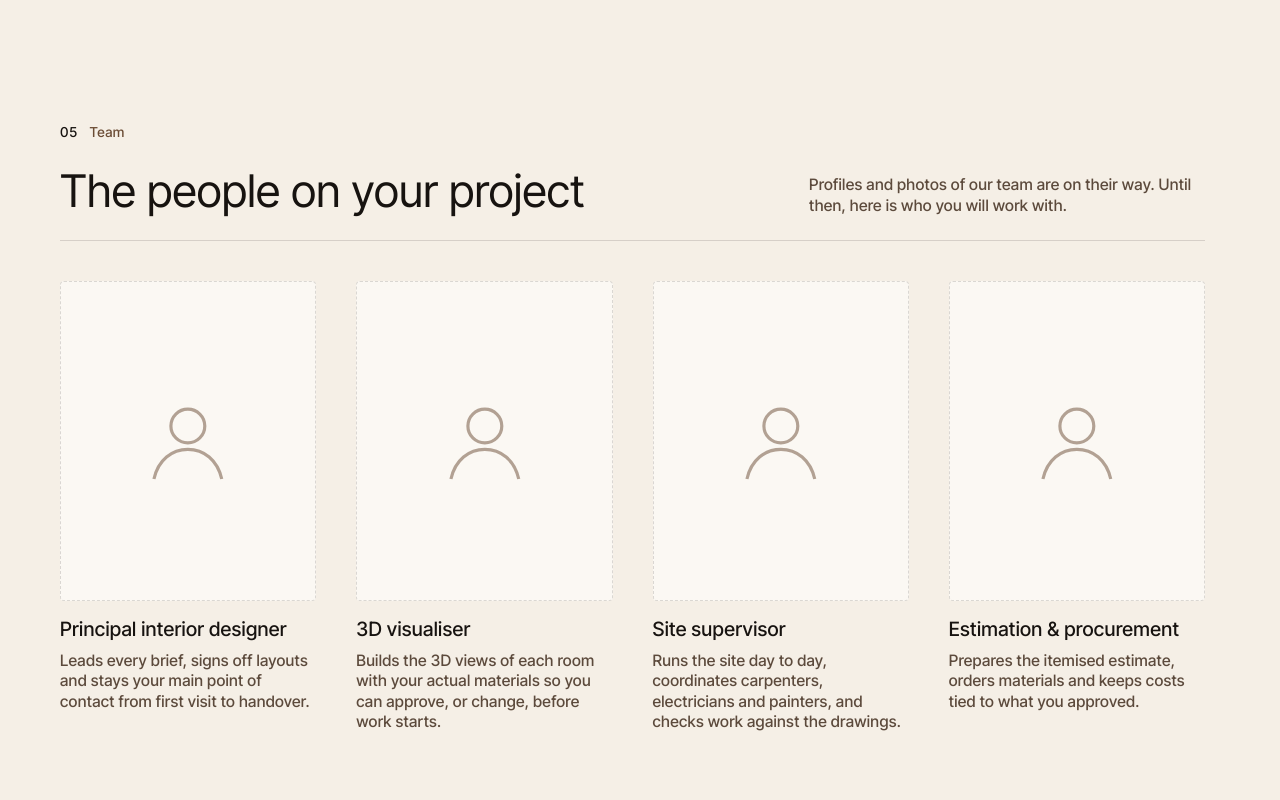
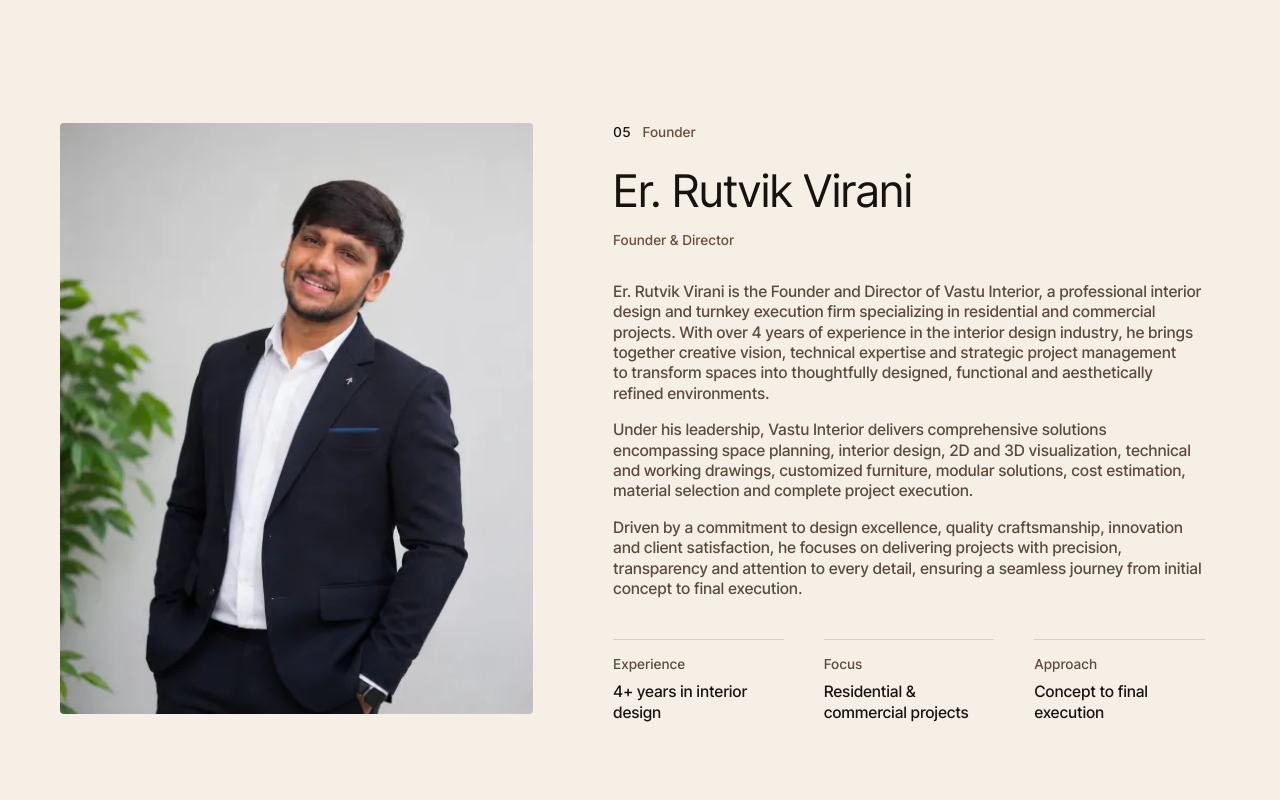
Before and after one commit to jayponkiya/Vaastu-Interior, a plain HTML site: page about.html in a window 1280 px wide. Shown: the part 2980-3780 px from the top of the page. Drawn offline with Linux system fonts and the light colour scheme.

Commit message:
About: replace the team placeholders with a founder section
Er. Rutvik Virani, Founder & Director: client-supplied photo (WebP at
480/768/1086) and introduction, with three key facts. Person JSON-LD on
the about page; the home page Organization now names the founder.
Photo added to the manifest and credits as client-supplied. Team card
styles removed.

Co-Authored-By: Claude Opus 5.5 <noreply@anthropic.com>

```diff
--- a/about.html
+++ b/about.html
@@ -100,7 +100,30 @@
         "name": "About Vastu Interior",
         "mainEntity": {
           "@id": "https://vaastuinterior.in/#business"
+        },
+        "mentions": {
+          "@id": "https://vaastuinterior.in/about#founder"
         }
+      },
+      {
+        "@type": "Person",
+        "@id": "https://vaastuinterior.in/about#founder",
+        "name": "Rutvik Virani",
+        "honorificPrefix": "Er.",
+        "jobTitle": "Founder and Director",
+        "image": "https://vaastuinterior.in/assets/img/about/rutvik-virani-founder-vastu-interior-768.webp",
+        "url": "https://vaastuinterior.in/about#founder",
+        "worksFor": {
+          "@id": "https://vaastuinterior.in/#business"
+        },
+        "knowsAbout": [
+          "Interior design",
+          "Space planning",
+          "3D visualization",
+          "Turnkey interior execution",
+          "Modular furniture",
+          "Cost estimation"
+        ]
       }
     ]
   }
@@ -271,38 +294,32 @@
       </div>
     </section>
 
-    <!-- 05 Team: TEAM PLACEHOLDER. Replace these role cards with real names,
-         photos (WebP, 4:5) and short bios once the client supplies them. -->
-    <section class="section" aria-labelledby="team-title">
-      <div class="container">
-        <div class="section-head">
-          <div class="flow">
-            <p class="eyebrow"><span class="eyebrow__num">05</span> Team</p>
-            <h2 id="team-title" data-split>The people on your project</h2>
+    <!-- 05 Founder: photo and introduction supplied by the client. -->
+    <section class="section" id="founder" aria-labelledby="founder-title">
+      <div class="container founder">
+        <div class="founder__media">
+          <div class="media media--portrait" data-reveal="mask">
+            <img src="/assets/img/about/rutvik-virani-founder-vastu-interior-768.webp"
+                 srcset="/assets/img/about/rutvik-virani-founder-vastu-interior-480.webp 480w, /assets/img/about/rutvik-virani-founder-vastu-interior-768.webp 768w, /assets/img/about/rutvik-virani-founder-vastu-interior-1086.webp 1086w"
+                 sizes="(min-width: 1200px) 34vw, (min-width: 768px) 45vw, 92vw" width="1086" height="1448"
+                 alt="Er. Rutvik Virani, founder and director of Vastu Interior"
+                 loading="lazy" decoding="async">
           </div>
-          <p class="text-muted" data-reveal="fade-up">Profiles and photos of our team are on their way. Until then, here is who you will work with.</p>
         </div>
-        <div class="team" data-reveal="stagger">
-          <article class="team-card">
-            <div class="team-card__photo"><svg viewBox="0 0 48 48" fill="none" stroke="currentColor" stroke-width="1.5" aria-hidden="true"><circle cx="24" cy="17" r="8"/><path d="M8 42c2-9 8.5-14 16-14s14 5 16 14"/></svg></div>
-            <h3 class="team-card__role">Principal interior designer</h3>
-            <p>Leads every brief, signs off layouts and stays your main point of contact from first visit to handover.</p>
-          </article>
-          <article class="team-card">
-            <div class="team-card__photo"><svg viewBox="0 0 48 48" fill="none" stroke="currentColor" stroke-width="1.5" aria-hidden="true"><circle cx="24" cy="17" r="8"/><path d="M8 42c2-9 8.5-14 16-14s14 5 16 14"/></svg></div>
-            <h3 class="team-card__role">3D visualiser</h3>
-            <p>Builds the 3D views of each room with your actual materials so you can approve, or change, before work starts.</p>
-          </article>
-          <article class="team-card">
-            <div class="team-card__photo"><svg viewBox="0 0 48 48" fill="none" stroke="currentColor" stroke-width="1.5" aria-hidden="true"><circle cx="24" cy="17" r="8"/><path d="M8 42c2-9 8.5-14 16-14s14 5 16 14"/></svg></div>
-            <h3 class="team-card__role">Site supervisor</h3>
-            <p>Runs the site day to day, coordinates carpenters, electricians and painters, and checks work against the drawings.</p>
-          </article>
-          <article class="team-card">
-            <div class="team-card__photo"><svg viewBox="0 0 48 48" fill="none" stroke="currentColor" stroke-width="1.5" aria-hidden="true"><circle cx="24" cy="17" r="8"/><path d="M8 42c2-9 8.5-14 16-14s14 5 16 14"/></svg></div>
-            <h3 class="team-card__role">Estimation &amp; procurement</h3>
-            <p>Prepares the itemised estimate, orders materials and keeps costs tied to what you approved.</p>
-          </article>
+        <div class="founder__text">
+          <p class="eyebrow"><span class="eyebrow__num">05</span> Founder</p>
+          <h2 class="founder__name" id="founder-title" data-split>Er. Rutvik Virani</h2>
+          <p class="founder__role" data-reveal="fade">Founder &amp; Director</p>
+          <div class="prose founder__bio" data-reveal="fade-up">
+            <p>Er. Rutvik Virani is the Founder and Director of Vastu Interior, a professional interior design and turnkey execution firm specializing in residential and commercial projects. With over 4 years of experience in the interior design industry, he brings together creative vision, technical expertise and strategic project management to transform spaces into thoughtfully designed, functional and aesthetically refined environments.</p>
+            <p>Under his leadership, Vastu Interior delivers comprehensive solutions encompassing space planning, interior design, 2D and 3D visualization, technical and working drawings, customized furniture, modular solutions, cost estimation, material selection and complete project execution.</p>
+            <p>Driven by a commitment to design excellence, quality craftsmanship, innovation and client satisfaction, he focuses on delivering projects with precision, transparency and attention to every detail, ensuring a seamless journey from initial concept to final execution.</p>
+          </div>
+          <dl class="founder__facts" data-reveal="stagger">
+            <div><dt>Experience</dt><dd>4+ years in interior design</dd></div>
+            <div><dt>Focus</dt><dd>Residential &amp; commercial projects</dd></div>
+            <div><dt>Approach</dt><dd>Concept to final execution</dd></div>
+          </dl>
         </div>
       </div>
     </section>
--- a/assets/css/pages.css
+++ b/assets/css/pages.css
@@ -590,29 +590,34 @@
   .principles--four { grid-template-columns: repeat(4, minmax(0, 1fr)); }
 }
 
-/* Team placeholders */
-.team {
+/* Founder (about page) */
+.founder {
   display: grid;
-  grid-template-columns: repeat(2, minmax(0, 1fr));
-  gap: var(--s-4) var(--col-gap);
+  gap: var(--s-5) var(--col-gap);
+}
+.founder__text { display: grid; align-content: start; gap: var(--s-2); }
+.founder__name { margin-top: var(--s-1); }
+.founder__role {
+  font-size: var(--fs-label);
+  letter-spacing: var(--ls-label);
+  color: var(--brown);
+}
+.founder__bio { margin-top: var(--s-2); max-width: 40em; }
+.founder__facts {
+  display: grid;
+  gap: var(--s-3) var(--col-gap);
+  margin: var(--s-3) 0 0;
+}
+.founder__facts > div { padding-top: var(--s-2); border-top: 1px solid var(--line); }
+.founder__facts dt { font-size: var(--fs-label); letter-spacing: var(--ls-label); color: var(--text-muted); }
+.founder__facts dd { margin: var(--s-1) 0 0; }
+@media (min-width: 768px) {
+  .founder__facts { grid-template-columns: repeat(3, minmax(0, 1fr)); }
 }
 @media (min-width: 1024px) {
-  .team { grid-template-columns: repeat(4, minmax(0, 1fr)); }
+  .founder { grid-template-columns: minmax(0, 0.8fr) minmax(0, 1fr); gap: var(--s-5) var(--s-10, 80px); }
+  .founder__media { position: sticky; top: calc(var(--header-h) + var(--s-5)); align-self: start; }
 }
-.team-card { display: grid; align-content: start; gap: var(--s-1); }
-.team-card__photo {
-  display: grid;
-  place-items: center;
-  aspect-ratio: 4 / 5;
-  margin-bottom: var(--s-1);
-  border: 1px dashed var(--line);
-  border-radius: var(--radius-sm);
-  background: var(--paper);
-  color: var(--brown);
-}
-.team-card__photo svg { width: 40%; height: auto; opacity: 0.5; }
-.team-card__role { font-size: var(--fs-h4); }
-.team-card p { color: var(--text-muted); }
 
 /* Highlights with icons (why choose us) */
 .highlights {
```
Also changed, not shown: index.html (+25 -5 lines), assets/img/about/rutvik-virani-founder-vastu-interior-1086.webp (added), assets/img/about/rutvik-virani-founder-vastu-interior-480.webp (added), assets/img/about/rutvik-virani-founder-vastu-interior-768.webp (added), assets/img/manifest.json, 1 other file.
